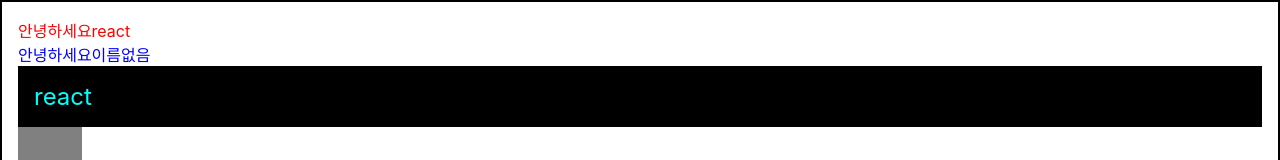
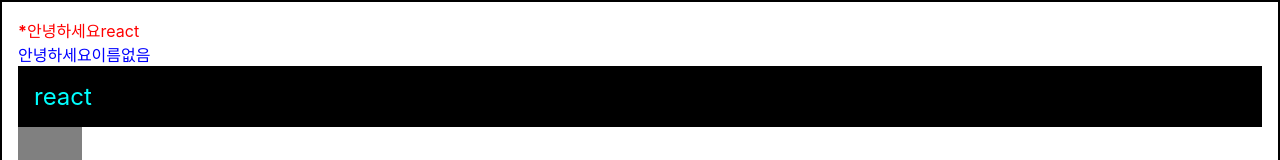
Before and after one commit to jaey5oung/begin-react, a React (Create React App) app: page / in a window 1280 px wide. Shown: the top 160 px of the page. Built offline with nearby package versions, Linux system fonts and the light colour scheme.

Commit message:
react hook 시작

```diff
--- a/src/App.js
+++ b/src/App.js
@@ -13,7 +13,7 @@ function App() {
   };
   return (
     <Wrapper>
-      <Hello name="react" color="red" />
+      <Hello name="react" color="red" isSpecial={true} />
       <Hello color="blue" />
       <div style={style}>{name}</div>
       <div className="gray-box"></div>
--- a/src/Hello.js
+++ b/src/Hello.js
@@ -8,9 +8,15 @@ import React from 'react';
 
 // export default Hello;
 
-function Hello({ color, name }) {
-  return <div style={{ color }}>안녕하세요{name}</div>;
+function Hello({ color, name, isSpecial }) {
+  return (
+    <div style={{ color }}>
+      {isSpecial && <b>*</b>}안녕하세요{name}
+    </div>
+  );
 }
+//값이 변하는걸 보여주고싶다라고하면 삼항연산자
+//값을 숨겻다가 나타냇다가를 단순하게 보여주고싶으면 엔드연산자
 
 Hello.defaultProps = {
   name: '이름없음',
```
Also changed, not shown: src/Counter.js (added, +11 -0 lines), 1 other file (tests, documents, lock files or other folders).
